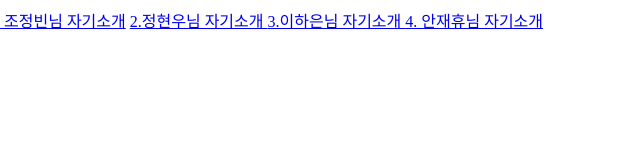
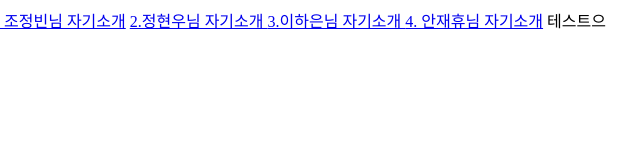
Before and after one commit to JunYeopKimm/practice, a plain HTML site: page index.html in a window 1280 px wide. Shown: the full height of the page, 20-660 px from the left. Drawn offline with Linux system fonts and the light colour scheme.

Commit message:
수저엉

```diff
--- a/index.html
+++ b/index.html
@@ -10,7 +10,7 @@
     <a href ="JHW\jhw.html">2.정현우님 자기소개 </a>
     <a href ="LHE\LHE.html">3.이하은님 자기소개 </a>
     <a href = "AJHinfo\AJH.html">4. 안재휴님 자기소개</a>
-
+    <a>테스트으</a>
 
 </body>
 </html>
```
